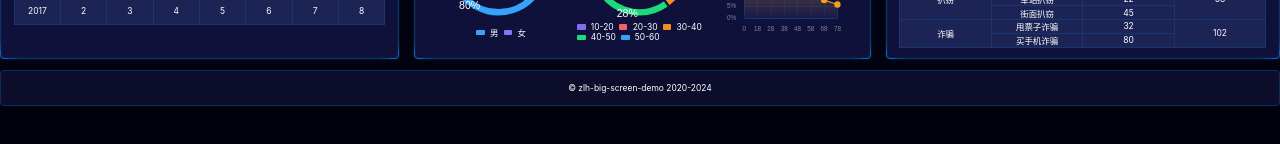
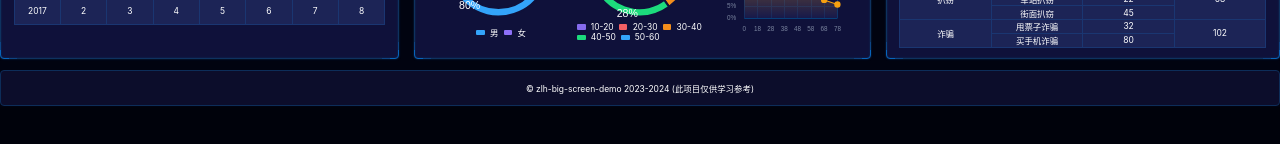
Before and after one commit to zeng715734199/react-bigScreen, a React (Vite) app: page /#/ in a window 1280 px wide. Shown: the part 653-797 px from the top of the page. Built offline with nearby package versions, Linux system fonts and the light colour scheme.

Commit message:
feat: 添加页脚注释

```diff
--- a/src/pages/home.tsx
+++ b/src/pages/home.tsx
@@ -66,7 +66,7 @@ export const Home = () => {
                 </section>
             </main>
             <footer>
-                &copy; zlh-big-screen-demo 2020-{year}
+                &copy; zlh-big-screen-demo 2023-{year} (此项目仅供学习参考)
             </footer>
         </div>
     );
```
